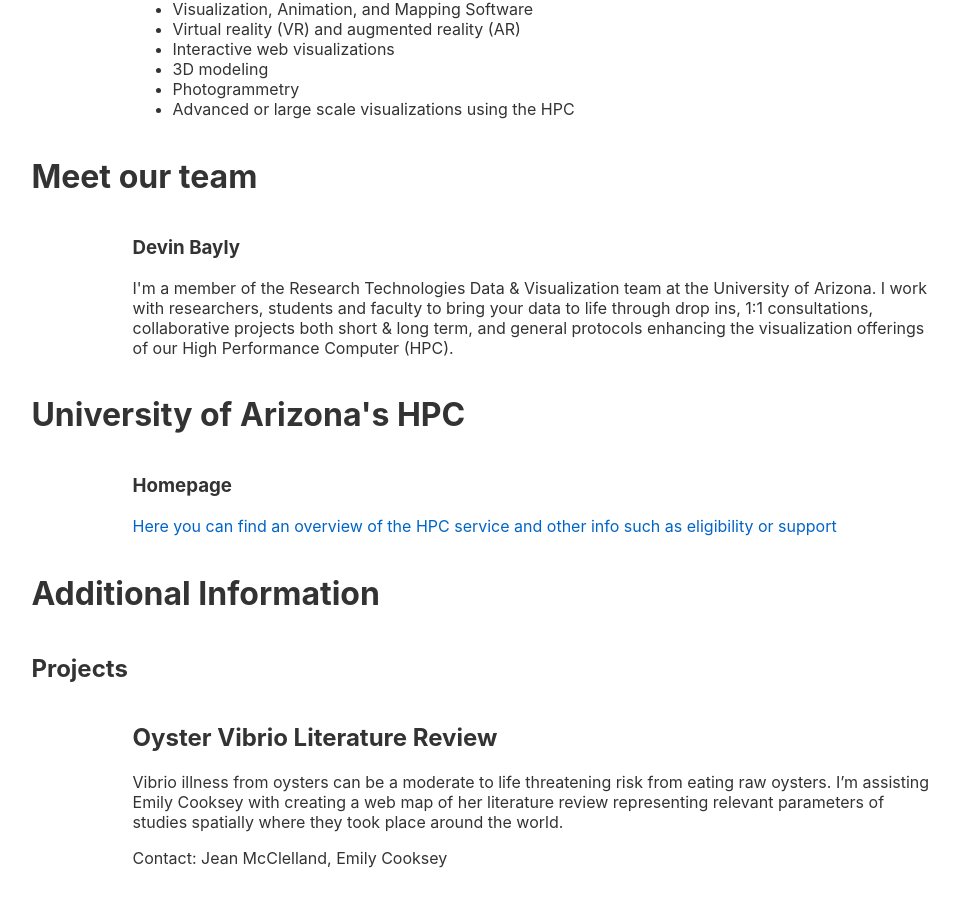
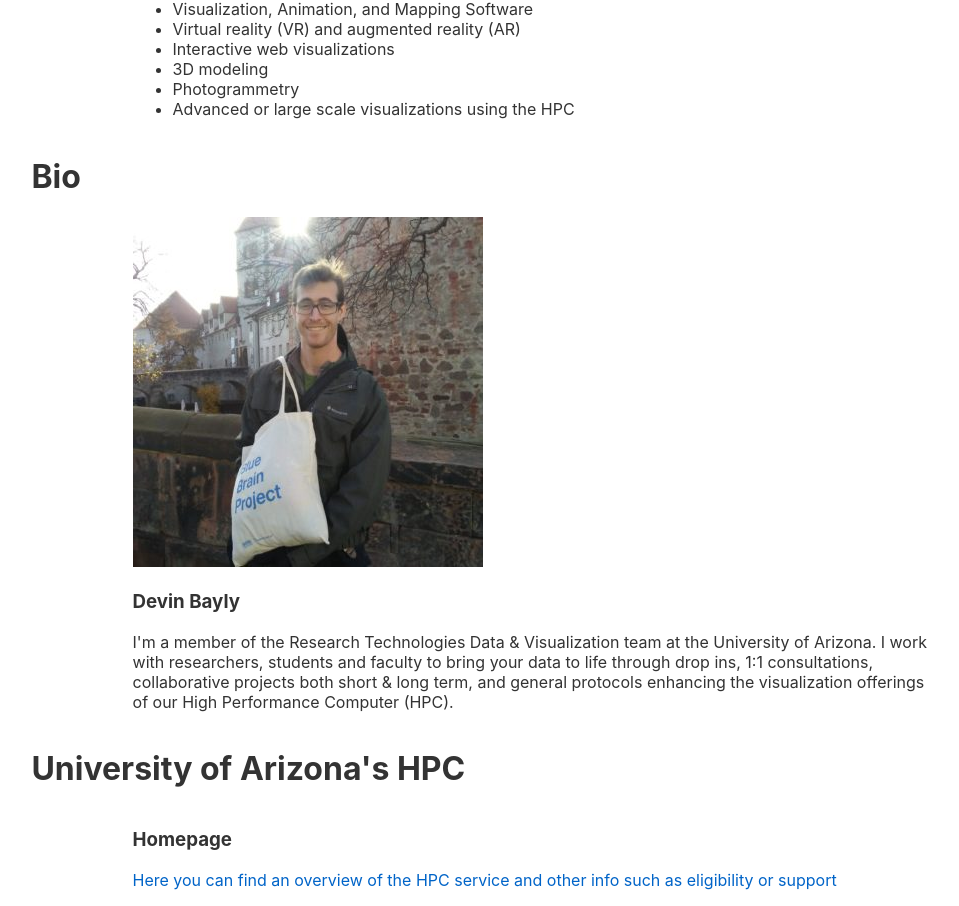
Before and after one commit to RTDataVis/RTDataVis.github.io, a Svelte app: page / in a window 1280 px wide. Shown: the part 2002-2908 px from the top of the page, without its empty margins (103-1062 px from the left). Built offline with nearby package versions, Linux system fonts and the light colour scheme.

Commit message:
add self photo

```diff
--- a/src/App.svelte
+++ b/src/App.svelte
@@ -107,9 +107,10 @@
         </div>
       </div>
       <div id="whoText">
-        <h1>Meet our team</h1>
+        <h1>Bio</h1>
         <div class="infoOuter">
           <div class="infoInner">
+            <img src="./portrait.png" alt="">
             <h3>Devin Bayly</h3>
             <p>
               I'm a member of the Research Technologies Data & Visualization
```
Also changed, not shown: public/portrait.png (added), 4 other files (tests, documents, lock files or other folders).
